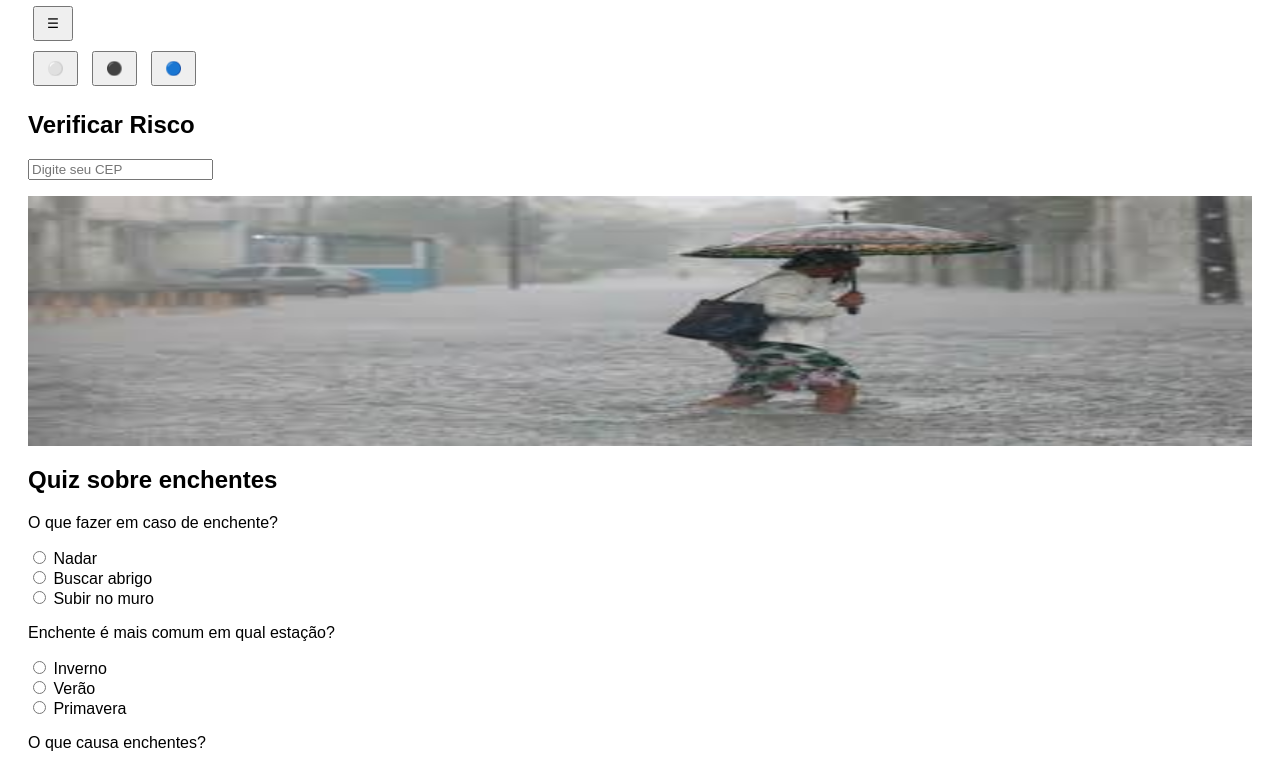
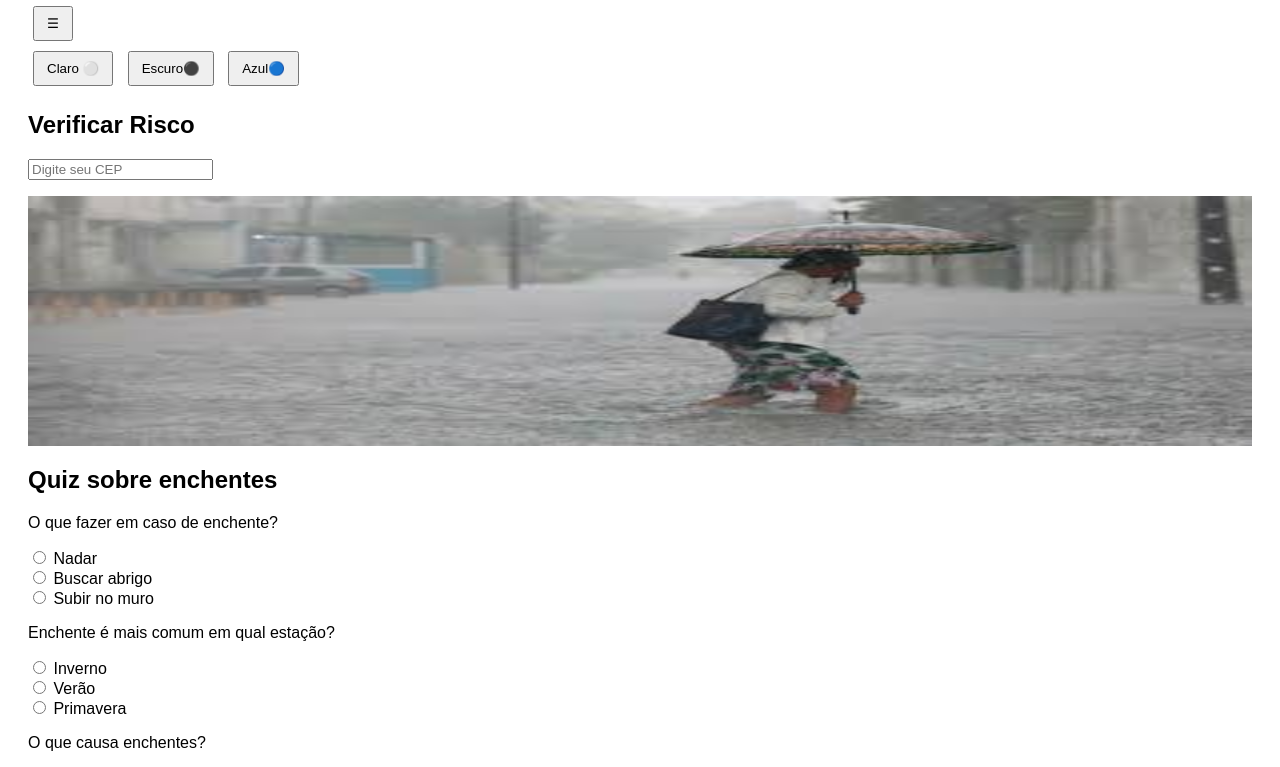
Before and after one commit to SoaressFelipe/Alerta-Ja, a plain HTML site: page index.html in a window 1280 px wide. Shown: the part 87-854 px from the top of the page. Drawn offline with Linux system fonts and the light colour scheme.

Commit message:
Adiciona texto nos botões de tema

```diff
--- a/index.html
+++ b/index.html
@@ -16,9 +16,9 @@
 </nav>
 
 <div id="temas">
-    <button id="tema-claro">⚪</button>
-    <button id="tema-escuro">⚫</button>
-    <button id="tema-azul">🔵</button>
+    <button id="tema-claro">Claro ⚪</button>
+    <button id="tema-escuro">Escuro⚫</button>
+    <button id="tema-azul">Azul🔵</button>
 </div>
 
 <main>
```
